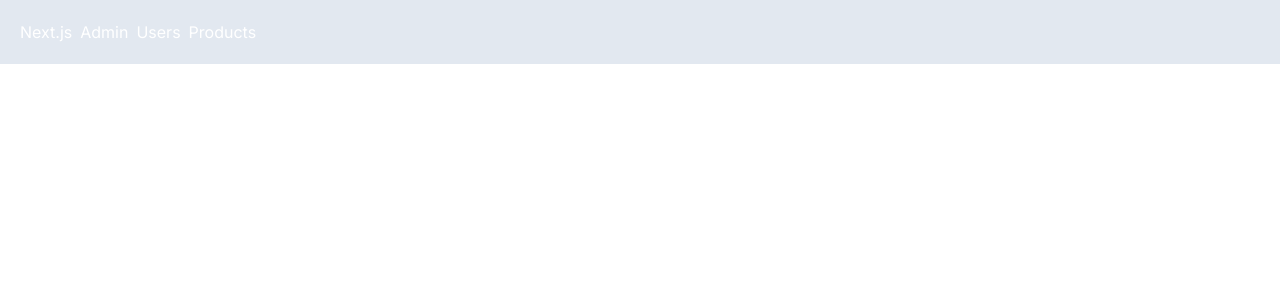
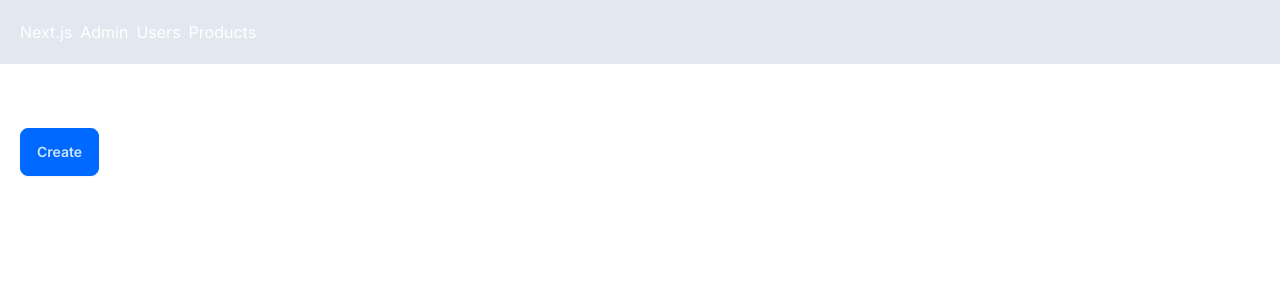
Before and after one commit to RiFactor/next-app, a Next.js app: page /users/new in a window 1280 px wide. Shown: the top 300 px of the page. Built offline with nearby package versions, Linux system fonts and the light colour scheme.

Commit message:
Programmatic Nav

```diff
--- a/app/globals.css
+++ b/app/globals.css
@@ -26,7 +26,6 @@ body {
 
 @layer base {
   h1 {
-    @apply font-extrabold text-2xl
-    /* mb-3 */
+    @apply font-extrabold text-2xl mb-3
   }
 }
--- /dev/null
+++ b/app/users/new/page.tsx
@@ -0,0 +1,18 @@
+"use client";
+
+import { useRouter } from "next/navigation"; // NB: NOT next/router // Error: NextRouter was not mounted. https://nextjs.org/docs/messages/next-router-not-mounted
+import React from "react";
+
+const NewUserPage = () => {
+  const router = useRouter();
+  return (
+    <div>
+      <h1>New User</h1>
+      <button onClick={() => router.push("/users")} className="btn btn-primary">
+        Create
+      </button>
+    </div>
+  );
+};
+
+export default NewUserPage;
--- a/app/users/page.tsx
+++ b/app/users/page.tsx
@@ -1,5 +1,6 @@
 import React from "react";
 import UsersTable from "./UsersTable";
+import Link from "next/link";
 
 interface IProps {
   searchParams: { sortOrder: string }; // /products?sortOrder=asc
@@ -8,7 +9,11 @@ const NewUser = async ({ searchParams: { sortOrder } }: IProps) => {
   return (
     <>
       <h1> Users </h1>
+      <Link href="/users/new" className="btn">
+        New User
+      </Link>
       {new Date().toLocaleTimeString()}
+      {/* NB: in prod, w/ cache enabled, the time will be statically rendered (won't change on page refresh) */}
       {/* table-bordered not applicable? */}
       <UsersTable sortOrder={sortOrder} />
     </>
```
Also changed, not shown: 1 other file (tests, documents, lock files or other folders).
